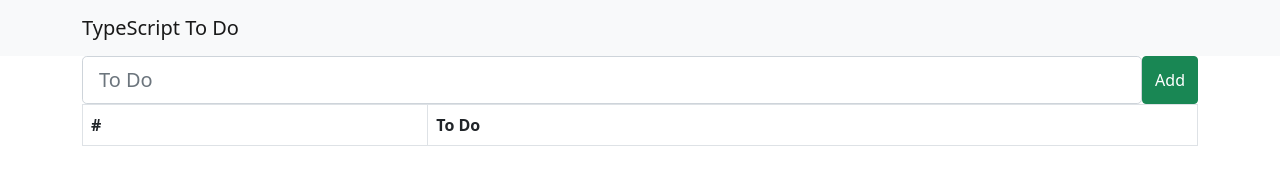
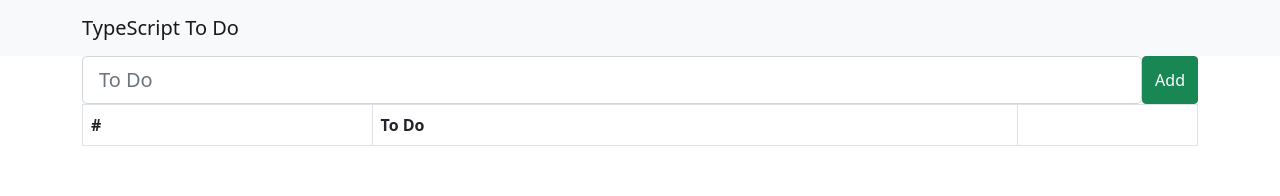
Before and after one commit to mertovich/typescript-todo, a React (Create React App) app in the folder web/: page / in a window 1280 px wide. Shown: the top 196 px of the page. Built offline with nearby package versions, Linux system fonts and the light colour scheme.

Commit message:
add(ToDoList): Delete button

```diff
--- a/web/src/components/ToDoList.tsx
+++ b/web/src/components/ToDoList.tsx
@@ -1,11 +1,12 @@
 import React from 'react'
-import { Container, Table } from 'react-bootstrap'
+import { Container, Table, Button } from 'react-bootstrap'
 
 interface Props {
-    todoList: string[]
+    todoList: string[],
+    deleteTask: (task: string) => void
 }
 
-const ToDoList: React.FC<Props> = ({todoList}) => {
+const ToDoList: React.FC<Props> = ({ todoList, deleteTask }) => {
     return (
         <div>
             <Container>
@@ -14,6 +15,7 @@ const ToDoList: React.FC<Props> = ({todoList}) => {
                         <tr>
                             <th>#</th>
                             <th>To Do</th>
+                            <th></th>
                         </tr>
                     </thead>
                     <tbody>
@@ -21,6 +23,7 @@ const ToDoList: React.FC<Props> = ({todoList}) => {
                             <tr key={index}>
                                 <td>{index + 1}</td>
                                 <td>{todo}</td>
+                                <td><Button onClick={() => deleteTask(todo)} variant="danger">Danger</Button></td>
                             </tr>
                         ))}
                     </tbody>
```
